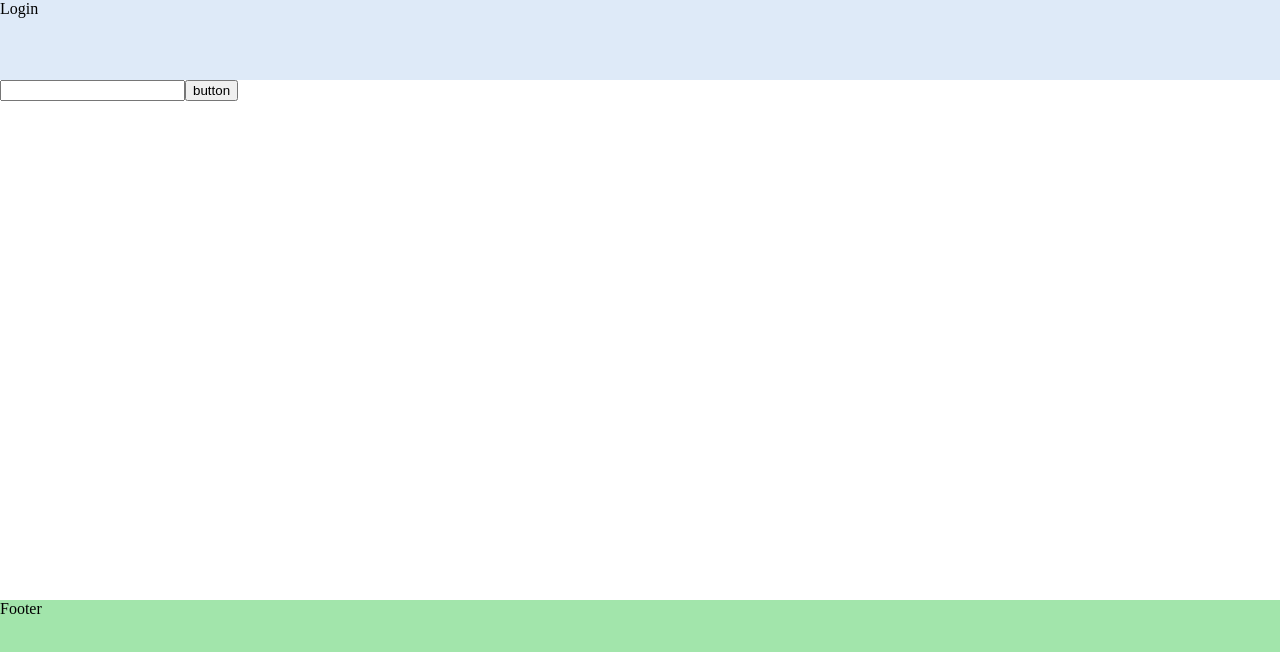
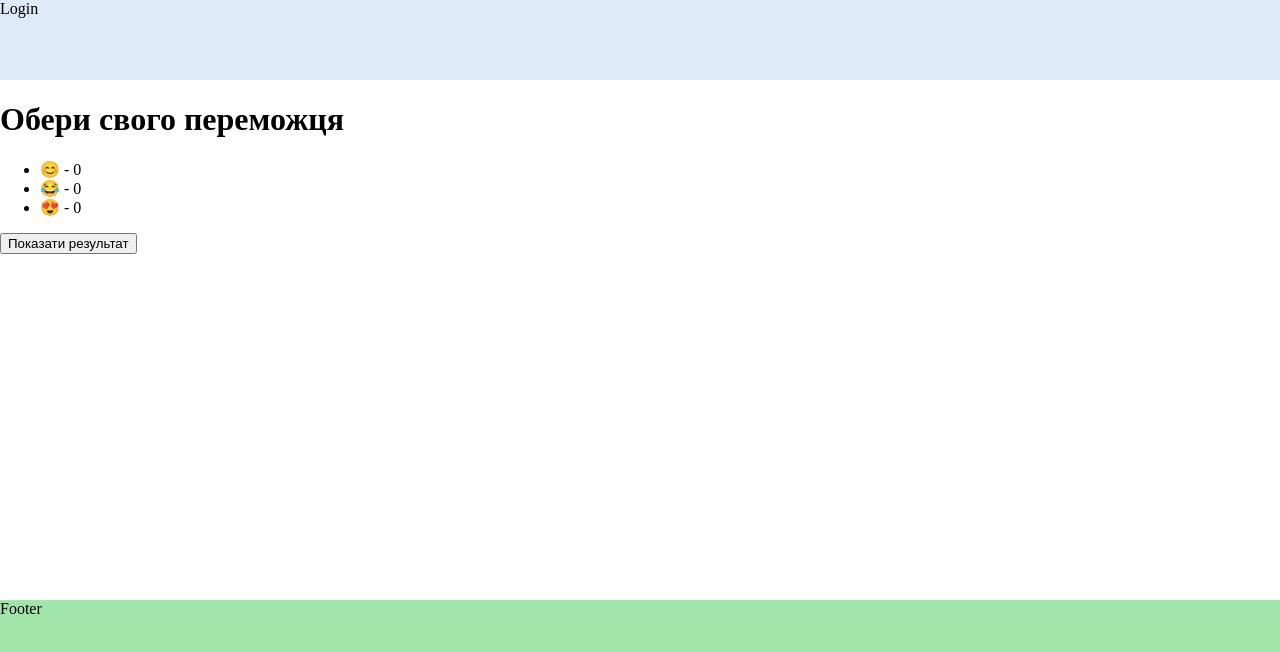
Before and after one commit to Dariakrvts/react, a React (Create React App) app: page / in a window 1280 px wide. Shown: the top 652 px of the page. Built offline with nearby package versions, Linux system fonts and the light colour scheme.

Commit message:
дз со смайлами

```diff
--- a/src/components/Container/Container.js
+++ b/src/components/Container/Container.js
@@ -1,6 +1,7 @@
 import React from "react";
 // import Counter from "../Counter";
-import UsersList from "../UsersList"
+// import UsersList from "../UsersList"
+import SmileysPage from "./SmileysPage/SmileysPage";
 
 class Container extends React.Component {
   renderList = (list) => {
@@ -26,7 +27,8 @@ class Container extends React.Component {
           flexGrow: '1',
         }}
       >
-        <UsersList />
+        <SmileysPage />
+        {/* <UsersList /> */}
         {/* <Counter /> */}
       </div>
     )
--- /dev/null
+++ b/src/components/Container/SmileysPage/SmileysPage.js
@@ -0,0 +1,51 @@
+import React, { useState } from 'react';
+
+const SmileysPage = () => {
+  const [smileys, setSmileys] = useState([
+    { id: 1, symbol: '😊', count: 0 },
+    { id: 2, symbol: '😂', count: 0 },
+    { id: 3, symbol: '😍', count: 0 },
+  ]);
+
+  const [winner, setWinner] = useState(null);
+
+  const handleVote = (id) => {
+    const updatedSmileys = smileys.map((smiley) =>
+      smiley.id === id ? { ...smiley, count: smiley.count + 1 } : smiley
+    );
+    setSmileys(updatedSmileys);
+  };
+
+  const showResults = () => {
+    const winnerSmiley = smileys.reduce((prev, current) =>
+      prev.count > current.count ? prev : current
+    );
+    setWinner(winnerSmiley);
+  };
+
+  return (
+    <div>
+      <h1>Обери свого переможця</h1>
+      <ul>
+        {smileys.map((smiley) => (
+          <li key={smiley.id}
+           onClick={() => handleVote(smiley.id)}>
+          {smiley.symbol} - {smiley.count}
+          </li>
+        ))}
+      </ul>
+      <button
+        onClick={showResults}
+        >Показати результат
+        </button>
+      {winner && (
+        <div>
+          <h2>Переможець:</h2>
+          <p>{winner.symbol}</p>
+        </div>
+      )}
+    </div>
+  );
+};
+
+export default SmileysPage;
```
